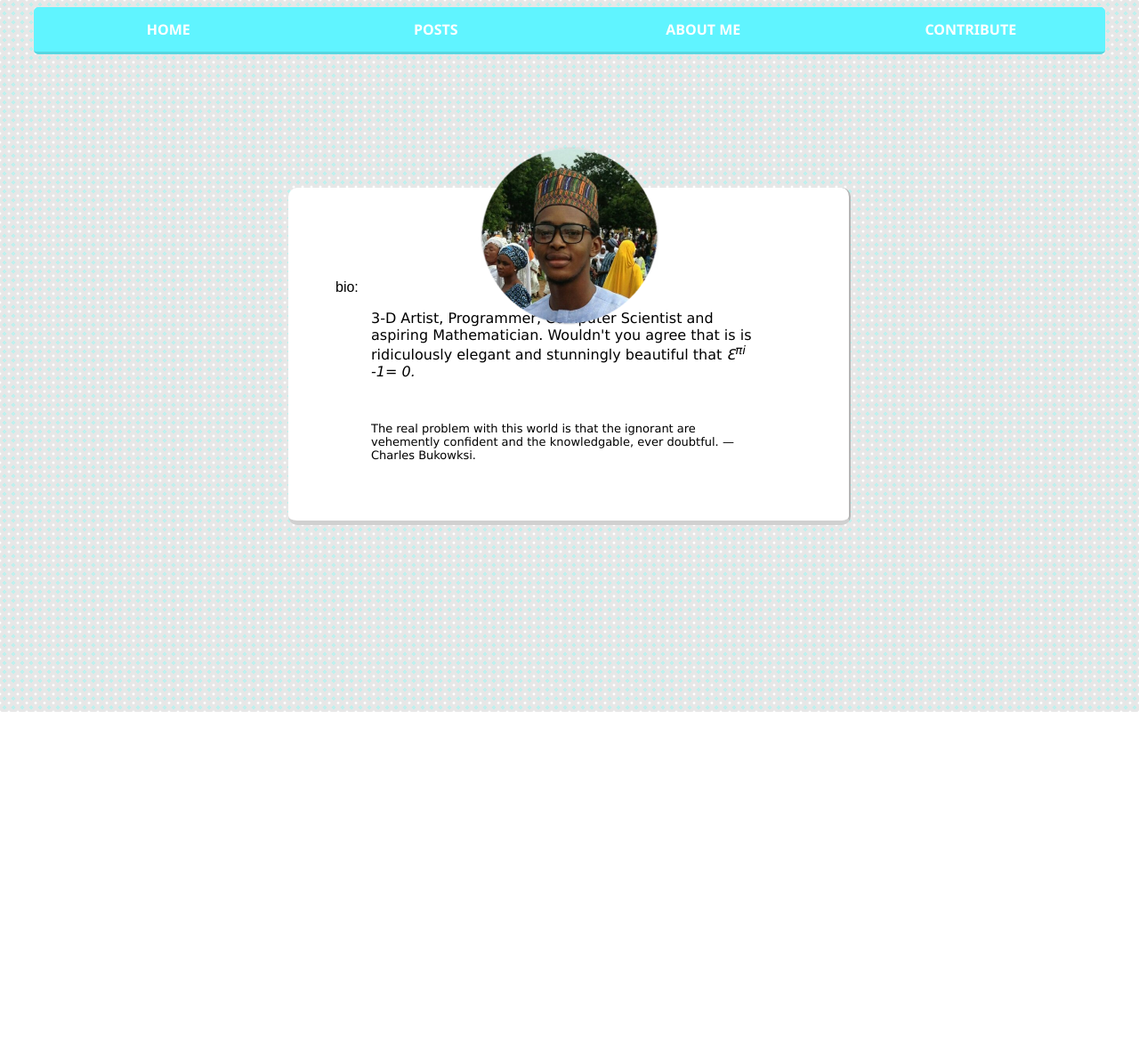
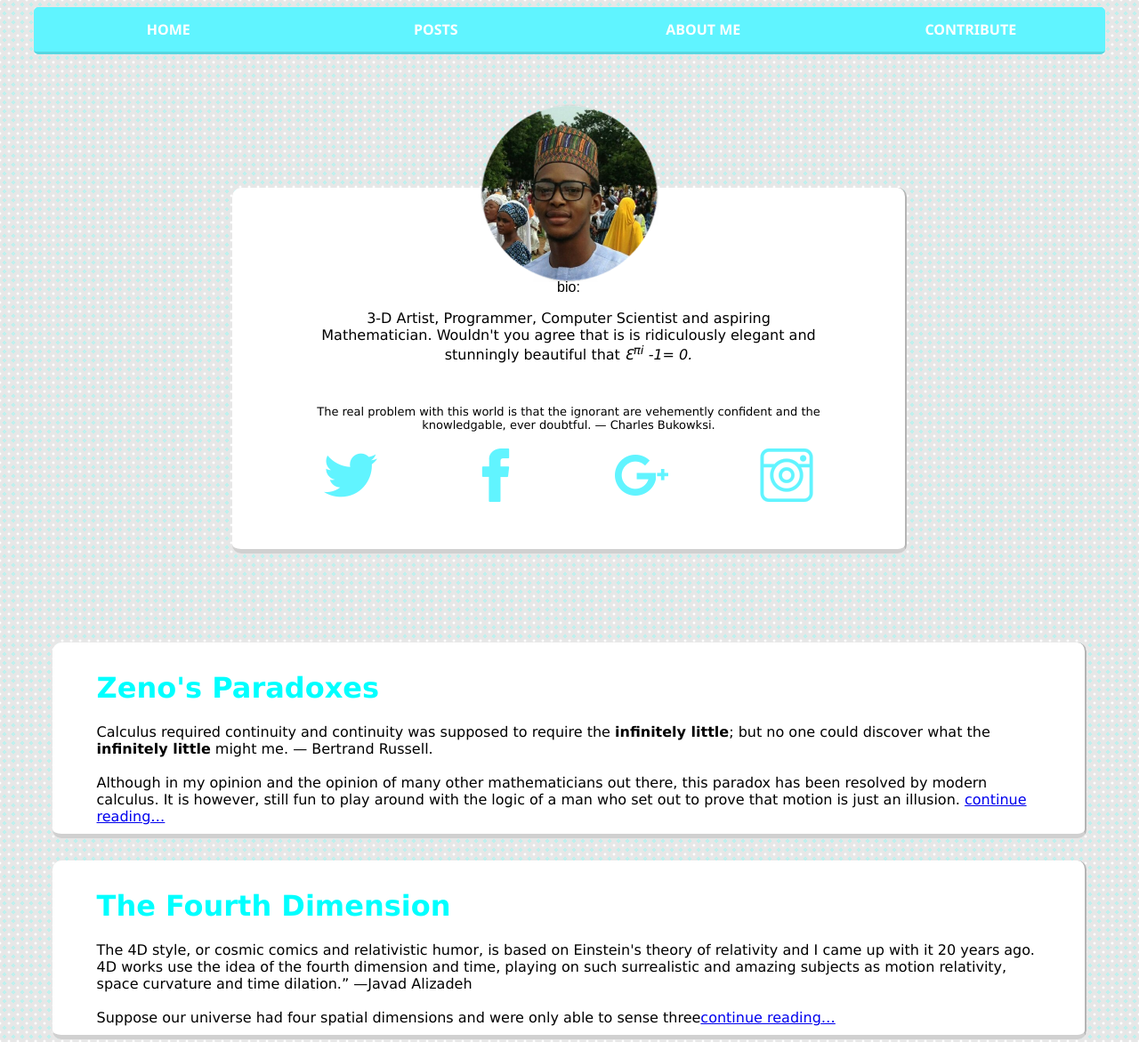
Before and after one commit to space-w-alker/personal_website, a plain HTML site: page index.html in a window 1280 px wide. Shown: the top 1171 px of the page at 89% size. Before the commit the page ends 800 px from the top, so only its background shows below. Drawn offline with Linux system fonts and the light colour scheme.

Commit message:
The Updates (links to the posts) have been added and it all works well for now.

```diff
--- a/index.css
+++ b/index.css
@@ -39,7 +39,7 @@
 
 #profileImage{
     position: relative;
-    top: -300px;
+    top: -380px;
     z-index: 1;
 }
 
@@ -56,8 +56,8 @@
     background-color: white;
     position: relative;
     top: +150px;
-    margin-left: 25%;
-    margin-right: 25%;
+    margin-left: 20%;
+    margin-right: 20%;
     border-radius: 10px;
     border-bottom-style: solid;
     border-right-style: solid;
@@ -68,8 +68,13 @@
     padding: 50px;
     padding-top: 100px;
 }
- #infoPanel table tr td{
-    text-align: left;
+ #firstTable td{
+    text-align: center;
+ }
+
+ #secondTable td{
+     width: 25%;
+     text-align: center;
  }
 
  .specialText{
@@ -83,6 +88,28 @@
     font-family: 'Lucida Sans', 'Lucida Sans Regular', 'Lucida Grande', 'Lucida Sans Unicode', Geneva, Verdana, sans-serif;
     font-size: 13px;
 }
+
+h1{
+    color: aqua;
+}
+.update{
+    background-color: white;
+    position: relative;
+    margin-bottom: 2%;
+    margin-left: 4%;
+    margin-right: 4%;
+    border-radius: 10px;
+    border-bottom-style: solid;
+    border-right-style: solid;
+    border-right-width: 2px;
+    border-right-color:rgba(0, 0, 0, 0.295);
+    border-bottom-color: rgba(0, 0, 0, 0.185);
+    border-bottom-width: 5px;
+    padding: 50px;
+    padding-top: 10px;
+    padding-bottom: 10px;
+    font-family: 'Lucida Sans', 'Lucida Sans Regular', 'Lucida Grande', 'Lucida Sans Unicode', Geneva, Verdana, sans-serif;
+}
 body{
 
     background-image: url(images/background.png ) ;
--- a/index.html
+++ b/index.html
@@ -35,10 +35,10 @@
             </table>
         </div>
 
-        <div id = infoPanel width="100%" height="500px">
+        <div id = infoPanel width="100%">
                 <table width=100%>
-                    <tr>
-                        <td width=50%>
+                    <tr id=firstTable>
+                        <td width=100%>
                             <span class = specialText>bio:</span>
                             <blockquote class=quote>
                                 3-D Artist, Programmer, Computer Scientist and aspiring Mathematician.
@@ -51,9 +51,25 @@
                                 ever doubtful. &#8212 Charles Bukowksi.
                             </blockquote>
                         </td>
+                    </tr>
+                </table>
+                <table width=100%>
+                        <tr id = secondTable >
+                                <td width=25%>
+                                    <a href="https://twitter.com/Evilultimatum"><img src = "images/twitter.png" alt= "follow on twitter"></a>
+                                </td>
 
+                                <td width=25%>
+                                    <a href="https://web.facebook.com/abass.abdullahi.9"><img src="images/facebook.png" alt="contact me on facebook"></a>
+                                </td>
 
-                    </tr>
+                                <td width=25%>
+                                    <a href="https://plus.google.com/108949260757058619727"><img src="images/google-plus.png" alt="contact me on google plus"></a>
+                                </td>
+                                <td width=25%>
+                                    <a href="https://www.instagram.com/abassabdullahi4/"><img src="images/instagram.png" alt="follow on instagram"></a>
+                                </td>
+                            </tr>
                 </table>
             </div>
 
@@ -72,6 +88,27 @@
                 </tr>
             </table>
         </div>
+        <div class =update width=100%>
+            <h1>Zeno's Paradoxes</h1>
+            Calculus required continuity and continuity was supposed to require the <b>infinitely little</b>; but no
+            one could discover what the <b>infinitely little</b> might me. &#8212 Bertrand Russell.<br>
+            <br>
+            Although in my opinion and the opinion of many other mathematicians out there, this paradox has been resolved by modern calculus. It is however,
+            still fun to play around with the logic of a man who set out to prove that motion is just an illusion. <a href=posts.html>continue reading&#8230</a>
+        </div>
+
+        <div class=update>
+            <h1>
+                The Fourth Dimension
+            </h1>
+            The 4D style, or cosmic comics and relativistic humor, is based on Einstein's theory of relativity
+            and I came up with it 20 years ago.
+            4D works use the idea of the fourth dimension and time,
+            playing on such surrealistic and amazing subjects as motion relativity, space curvature and time dilation.”
+            &#8212Javad Alizadeh<br><br>
+            Suppose our universe had four spatial dimensions and were only able to sense three<a href=posts.html>continue reading&#8230</a>
+
+        </div>
 
     </body>
 </html>
```
Also changed, not shown: images/instagram.png (added), images/twitter.png (added).
